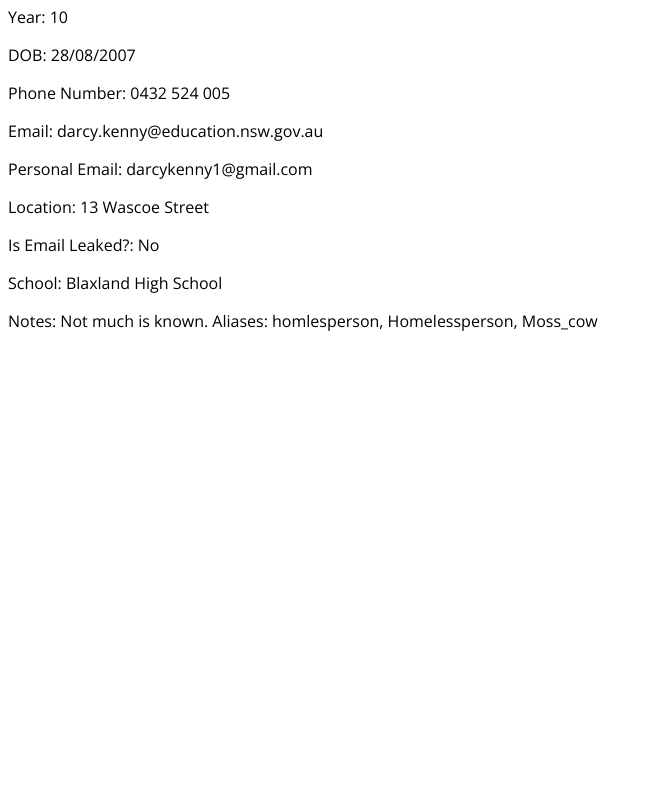
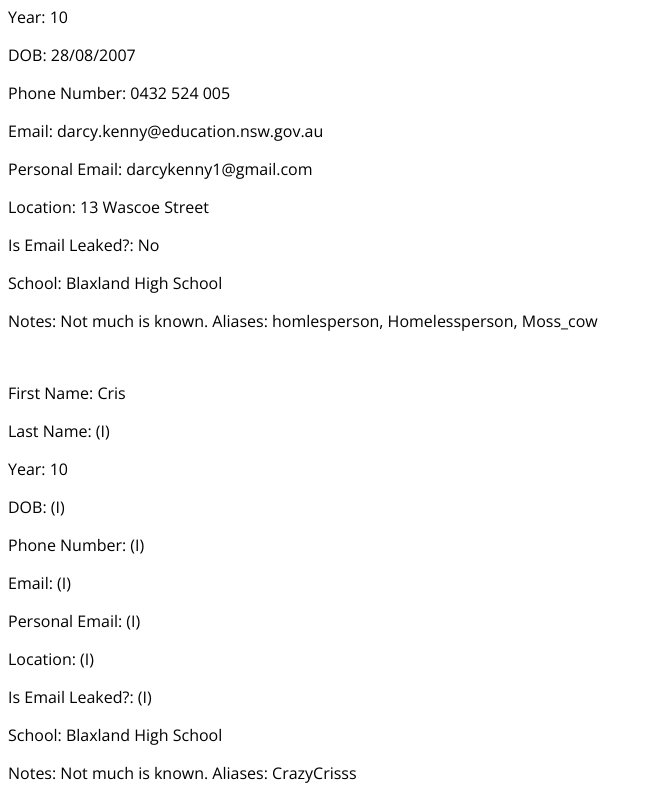
Before and after one commit to AstroKepler/rpsidb.github.io, a plain HTML site: page $57987574573498774343/urpsidb.html in a window 1280 px wide. Shown: the part 4335-5135 px from the top of the page, without its empty margins (0-653 px from the left). Before the commit the page ends 4683 px from the top, so only its background shows below. Drawn offline with nearby package versions, Linux system fonts and the light colour scheme.

Commit message:
Update urpsidb.html

```diff
--- a/$57987574573498774343/urpsidb.html
+++ b/$57987574573498774343/urpsidb.html
@@ -148,6 +148,19 @@
       <p>Is Email Leaked?: No</p>
       <p>School: Blaxland High School</p>
       <p>Notes: Not much is known. Aliases: homlesperson, Homelessperson, Moss_cow</p>
+      <br>
+      <p>First Name: Cris</p>
+      <p>Last Name: (I) </p>
+      <p>Year: 10</p>
+      <p>DOB: (I)</p>
+      <p>Phone Number: (I)</p>
+      <p>Email: (I) </p>
+      <p>Personal Email: (I) </p>
+      <p>Location: (I)</p>
+      <p>Is Email Leaked?: (I)</p>
+      <p>School: Blaxland High School</p>
+      <p>Notes: Not much is known. Aliases: CrazyCrisss</p>
+
     </div>
 
   </div>
```
